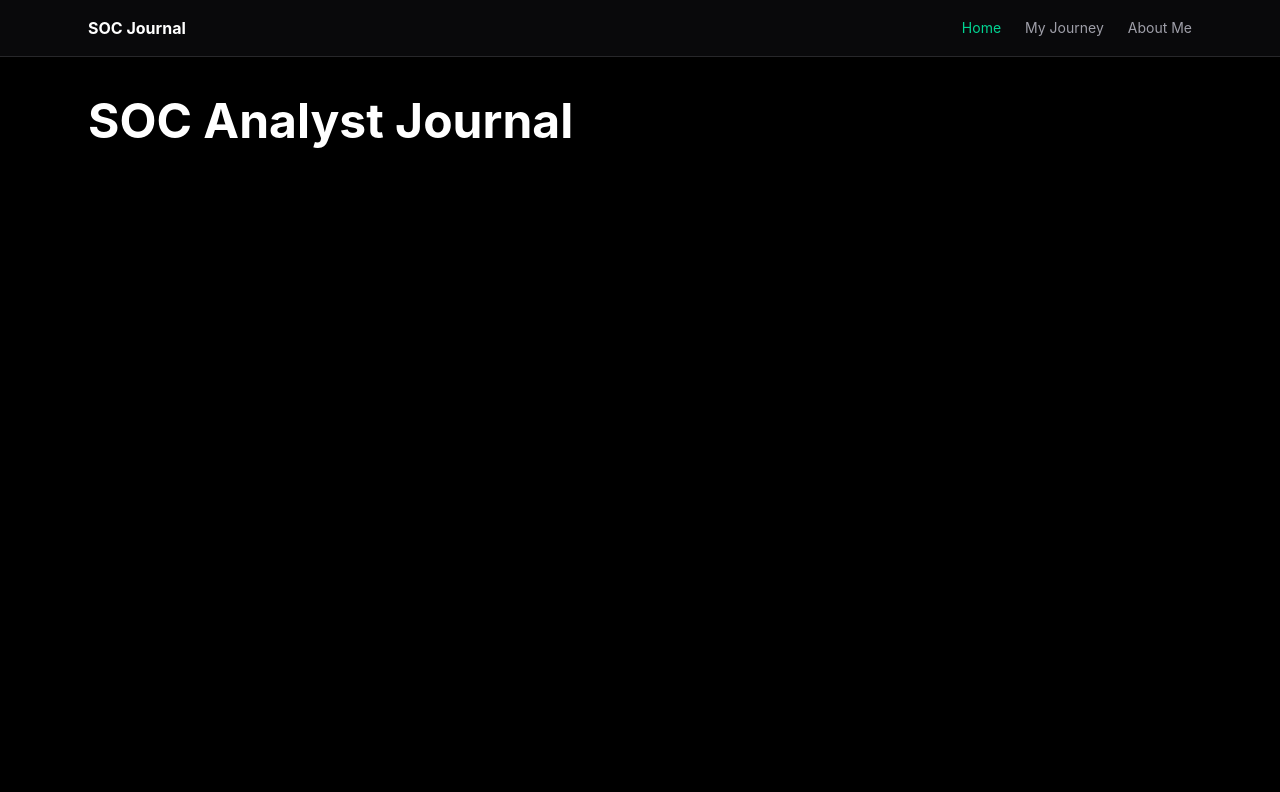
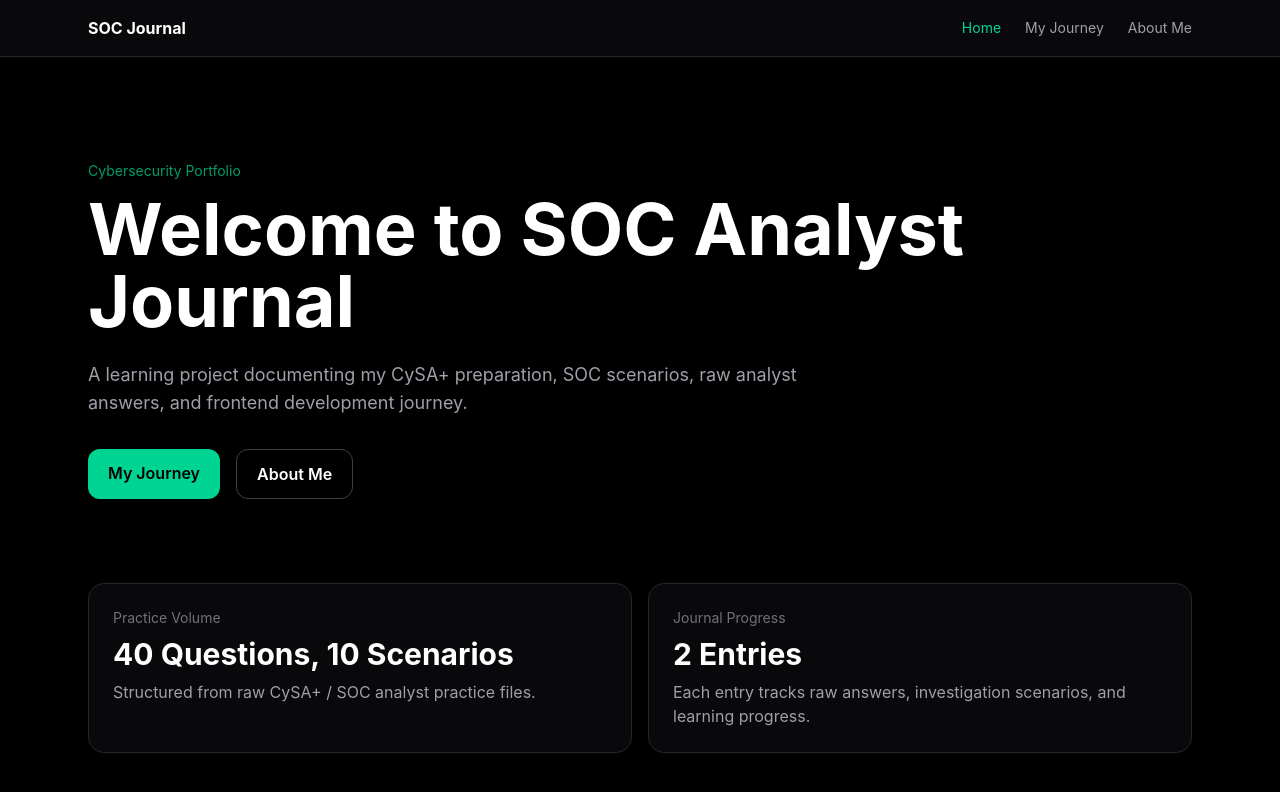
Before and after one commit to ViliusDevX/SOC-Analyst-Journal, a React app: page / in a window 1280 px wide. Shown: the top 792 px of the page. Built offline with nearby package versions, Linux system fonts and the light colour scheme; the HTML template or start-up script is replaced by a standard one.

Commit message:
Create home page landing section

```diff
--- a/src/index.css
+++ b/src/index.css
@@ -5,3 +5,19 @@ body {
   margin: 0;
   background: black;
 }
+
+@keyframes fade-in {
+  from {
+    opacity: 0;
+    transform: translateY(12px);
+  }
+
+  to {
+    opacity: 1;
+    transform: translateY(0);
+  }
+}
+
+.animate-fade-in {
+  animation: fade-in 1.3s ease-out both;
+}
--- a/src/pages/Home.jsx
+++ b/src/pages/Home.jsx
@@ -1,5 +1,77 @@
+import { Link } from "react-router-dom";
+import { journeyEntries } from "../data/my-journey";
+
 function Home() {
-  return <h1 className="text-5xl font-bold">SOC Analyst Journal</h1>;
+  const totalQuestions = journeyEntries.reduce(
+    (total, entry) => total + entry.questions.length,
+    0
+  );
+
+  const totalScenarios = journeyEntries.reduce(
+    (total, entry) => total + entry.scenarios.length,
+    0
+  );
+
+  return (
+    <section className="min-h-[calc(100vh-120px)] flex flex-col justify-between">
+      <div className="pt-16">
+        <p className="text-sm text-emerald-400 mb-3 animate-pulse">
+          Cybersecurity Portfolio
+        </p>
+
+        <h1 className="text-5xl md:text-7xl font-bold mb-6 animate-fade-in">
+          Welcome to SOC Analyst Journal
+        </h1>
+
+        <p className="text-zinc-400 max-w-3xl text-lg mb-8">
+          A learning project documenting my CySA+ preparation, SOC scenarios,
+          raw analyst answers, and frontend development journey.
+        </p>
+
+        <div className="flex flex-wrap gap-4">
+          <Link
+            to="/journey"
+            className="bg-emerald-400 text-black px-5 py-3 rounded-xl font-semibold hover:bg-emerald-300 transition"
+          >
+            My Journey
+          </Link>
+
+          <Link
+            to="/about"
+            className="border border-zinc-700 px-5 py-3 rounded-xl font-semibold hover:border-emerald-400 hover:text-emerald-400 transition"
+          >
+            About Me
+          </Link>
+        </div>
+      </div>
+
+      <div className="grid gap-4 md:grid-cols-2 pb-6">
+        <div className="border border-zinc-800 bg-zinc-950 rounded-2xl p-6 hover:border-emerald-500 transition">
+          <p className="text-sm text-zinc-500 mb-2">Practice Volume</p>
+
+          <h2 className="text-3xl font-bold mb-2">
+            {totalQuestions} Questions, {totalScenarios} Scenarios
+          </h2>
+
+          <p className="text-zinc-400">
+            Structured from raw CySA+ / SOC analyst practice files.
+          </p>
+        </div>
+
+        <div className="border border-zinc-800 bg-zinc-950 rounded-2xl p-6 hover:border-emerald-500 transition">
+          <p className="text-sm text-zinc-500 mb-2">Journal Progress</p>
+
+          <h2 className="text-3xl font-bold mb-2">
+            {journeyEntries.length} Entries
+          </h2>
+
+          <p className="text-zinc-400">
+            Each entry tracks raw answers, investigation scenarios, and learning progress.
+          </p>
+        </div>
+      </div>
+    </section>
+  );
 }
 
 export default Home;
```
